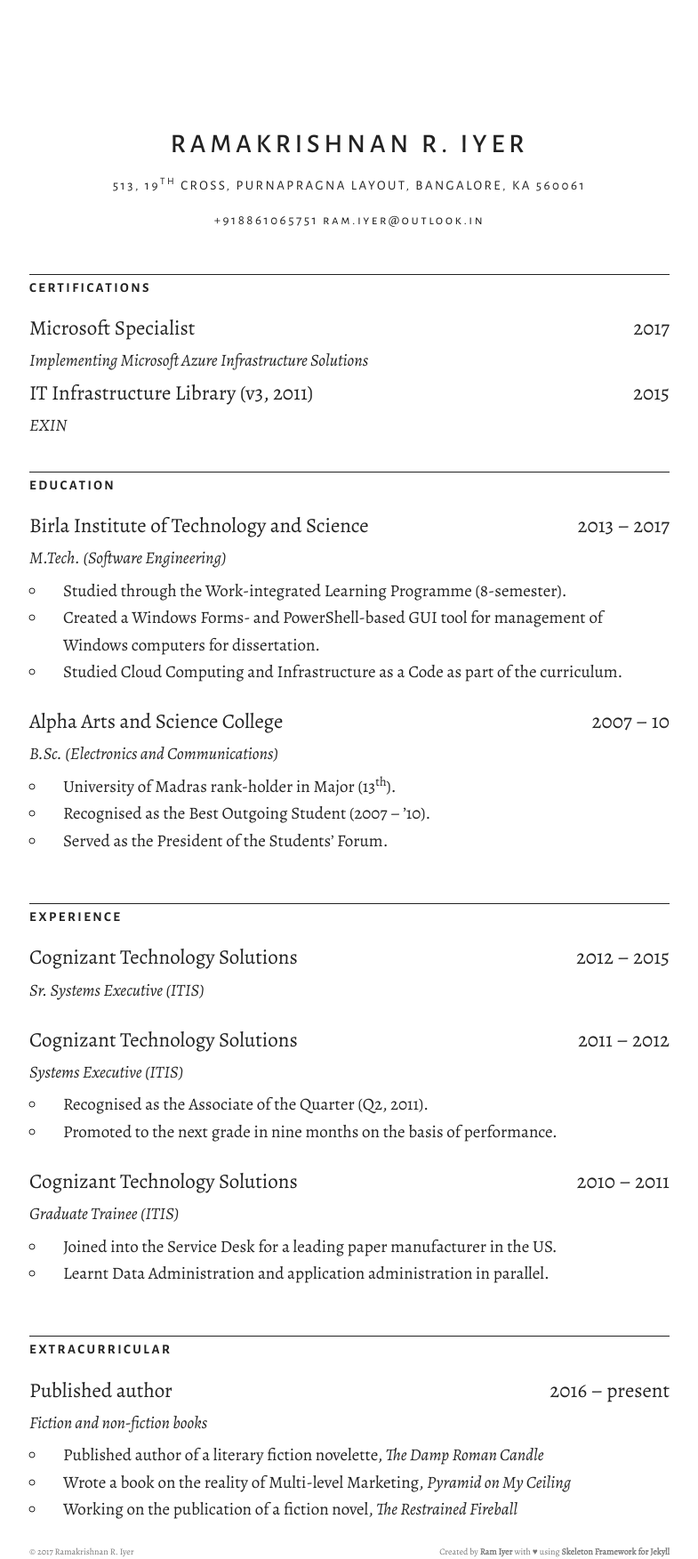
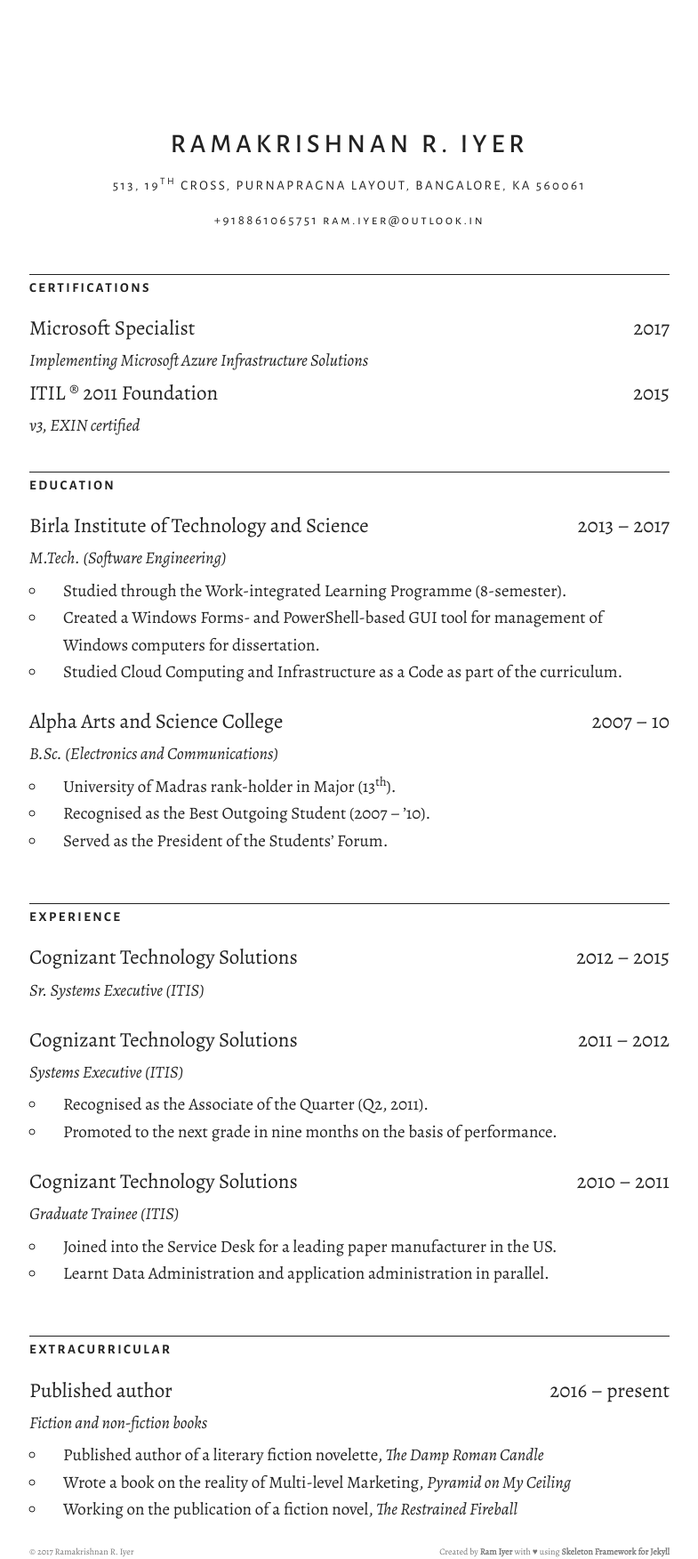
Before and after one commit to theramiyer/resume, a Jekyll site: the page built from index.html, in a window 1280 px wide. Shown: the whole page at 89% size, without its empty margins (247-1032 px from the left). Built offline with Jekyll 4.4.1, drawn with Linux system fonts in a browser that asks for light colours.

Commit message:
Corrected data for ITIL certification

```diff
--- a/_posts/2015-07-23-it-infrastructure-library-v3-2011.md
+++ b/_posts/2015-07-23-it-infrastructure-library-v3-2011.md
@@ -1,9 +1,9 @@
 ---
 layout: "post"
-title: "IT Infrastructure Library (v3, 2011)"
+title: "ITIL &reg; 2011 Foundation"
 date: "2015-07-23 20:53"
 tenure: "2015"
 category: "certifications"
-subtitle: "EXIN"
+subtitle: "v3, EXIN certified"
 ---
 <!--more-->
```
